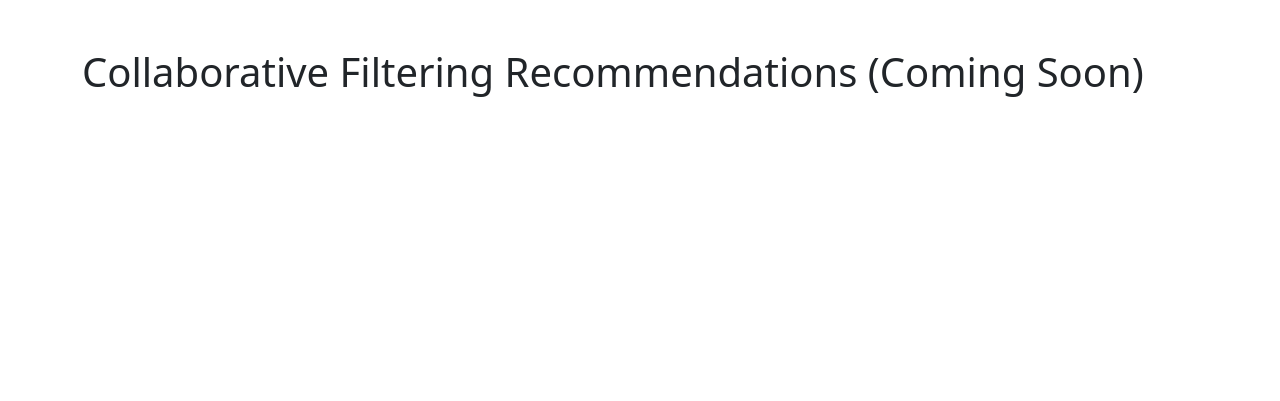
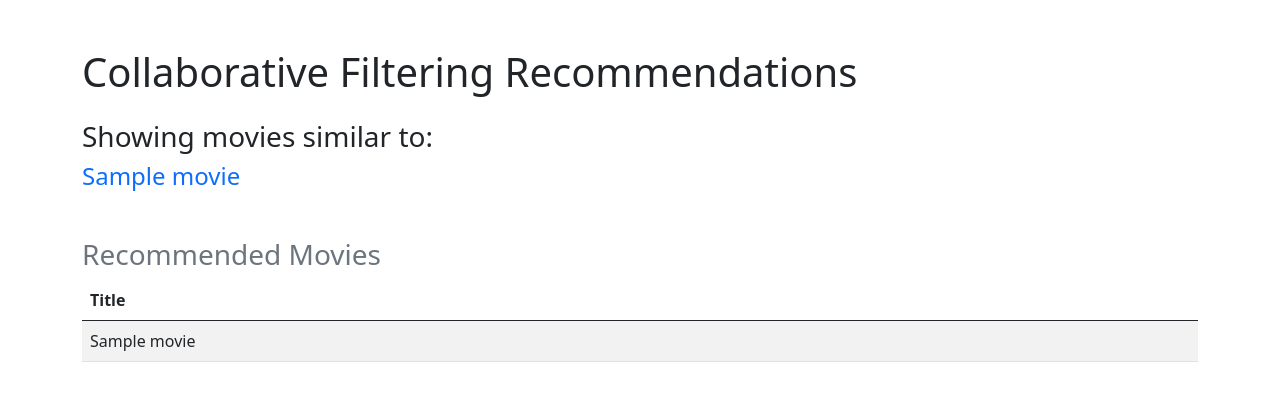
Before and after one commit to kalinpetrovbg/Movies-Recommendation-System, a FastAPI app: template templates/collaborative.html in a window 1280 px wide. Shown: the top 401 px of the page. Run offline with FastAPI, Linux system fonts and the light colour scheme; the template is opened without the code that fills it: most values are stand-ins (such as "Sample title", 1, 10 or a date in 2020); parts of the project's set-up code (start-up, migrations or seed data) failed here and were passed over.

Commit message:
adding collaborative endpoint (basis version)

```diff
--- a/main.py
+++ b/main.py
@@ -1,13 +1,17 @@
-from fastapi import FastAPI, Request
+from fastapi import FastAPI, Request, HTTPException
 from fastapi.templating import Jinja2Templates
 from starlette.responses import HTMLResponse
+
+from collaborative_based import CollaborativeBased
 from popularity_based import PriorityBased
 import uvicorn
-from models.models import Movie
+from models.models import Movie, CollaborativeModel
 
 movies = PriorityBased("data/movies.csv")
 movies.load_data()
 movies.calculate_weighted_ratings()
+
+collaboratives = CollaborativeBased("data/movies.csv")  # Todo
 
 templates = Jinja2Templates(directory="templates")
 app = FastAPI()
@@ -18,7 +22,9 @@ async def home(request: Request):
     return templates.TemplateResponse("home.html", {"request": request})
 
 
-@app.get("/popularity", response_class=HTMLResponse, tags=["view"])
+@app.get(
+    "/popularity", response_class=HTMLResponse, tags=["view"], include_in_schema=False
+)
 async def popularity(request: Request):
     movies_data = movies.get_movies_data()
     return templates.TemplateResponse(
@@ -31,19 +37,39 @@ async def popularity_api():
     return movies.get_movies_data()
 
 
-@app.get("/collaborative", response_class=HTMLResponse, deprecated=True, tags=["view"])
-async def collaborative(request: Request):
-    pass
+@app.get("/collaborative/{movie_name}", tags=["view"], include_in_schema=False)
+async def collaborative(request: Request, movie_name: str):
+    try:
+        movies_data = collaboratives.get_movies_data(movie_name, number_of_movies=10)
+    except IndexError:
+        raise HTTPException(status_code=404, detail=f"Movie '{movie_name}' not found.")
+    return templates.TemplateResponse(
+        "collaborative.html", {"request": request, "movies": movies_data}
+    )
 
 
 @app.get(
-    "/api/collaborative", response_model=list[Movie], deprecated=True, tags=["api"]
+    "/api/collaborative/{movie_name}",
+    response_model=list[CollaborativeModel],
+    tags=["api"],
 )
-async def collaborative_api():
-    return []
+async def collaborative_api(movie_name: str):
+    try:
+        coll_movies = collaboratives.get_movies_api_data(
+            movie_name, number_of_movies=10
+        )
+    except IndexError:
+        raise HTTPException(status_code=404, detail=f"Movie '{movie_name}' not found.")
+    return [CollaborativeModel(**movie) for movie in coll_movies]
 
 
-@app.get("/content", response_class=HTMLResponse, deprecated=True, tags=["view"])
+@app.get(
+    "/content",
+    response_class=HTMLResponse,
+    deprecated=True,
+    tags=["view"],
+    include_in_schema=False,
+)
 async def content(request: Request):
     pass
 
--- a/models/models.py
+++ b/models/models.py
@@ -1,7 +1,12 @@
 from pydantic import BaseModel
 
 class Movie(BaseModel):
+    id: int
     title: str
     vote_count: int
     vote_average: float
     weighted_rating: float
+
+class CollaborativeModel(BaseModel):
+    id: int
+    title: str
--- a/templates/collaborative.html
+++ b/templates/collaborative.html
@@ -8,7 +8,26 @@
 </head>
 <body>
     <div class="container mt-5">
-        <h1>Collaborative Filtering Recommendations (Coming Soon)</h1>
+        <h1 class="mb-4">Collaborative Filtering Recommendations</h1>
+        <div class="mb-5">
+            <h3>Showing movies similar to:</h3>
+            <h4 class="text-primary">{{ movies[0] }}</h4>
+        </div>
+        <h3 class="text-secondary">Recommended Movies</h3>
+        <table class="table table-striped table-hover">
+            <thead>
+                <tr>
+                    <th>Title</th>
+                </tr>
+            </thead>
+            <tbody>
+                {% for movie in movies[1:] %}
+                <tr>
+                    <td>{{ movie }}</td>
+                </tr>
+                {% endfor %}
+            </tbody>
+        </table>
     </div>
 </body>
 </html>
--- a/templates/home.html
+++ b/templates/home.html
@@ -17,14 +17,14 @@
         <h4>Web Interface Endpoints</h4>
         <ul>
             <li><a href="/popularity">Popularity-Based Recommendations</a></li>
-            <li><a href="/collaborative">Collaborative Filtering (Coming Soon)</a></li>
+            <li><a href="/collaborative/Kung Fu Panda 3">Collaborative Filtering</a> (Sample: "Kung Fu Panda 3")</li>
             <li><a href="/content">Content-Based Recommendations (Coming Soon)</a></li>
         </ul>
 
         <h4>API Endpoints</h4>
         <ul>
             <li><a href="/api/popularity">/api/popularity</a> - Get popularity-based recommendations in JSON format</li>
-            <li><a href="/api/collaborative">/api/collaborative</a> - Get collaborative filtering recommendations (Coming Soon)</li>
+            <li><a href="/api/collaborative">/api/collaborative</a> - Get collaborative filtering recommendations</li>
             <li><a href="/api/content">/api/content</a> - Get content-based recommendations (Coming Soon)</li>
         </ul>
 
--- a/templates/popularity.html
+++ b/templates/popularity.html
@@ -9,9 +9,10 @@
 <body>
     <div class="container mt-5">
         <h1>Top Movies by Weighted Rating</h1>
-        <table class="table table-striped">
+        <table class="table table-striped table-hover">
             <thead>
                 <tr>
+                    <th>ID</th>
                     <th>Title</th>
                     <th>Vote Count</th>
                     <th>Average Vote</th>
@@ -21,6 +22,7 @@
             <tbody>
                 {% for movie in movies %}
                 <tr>
+                    <td>{{ movie['id'] }}</td>
                     <td>{{ movie['title'] }}</td>
                     <td>{{ movie['vote_count'] }}</td>
                     <td>{{ movie['vote_average'] }}</td>
```
Also changed, not shown: collaborative_based.py (added, +40 -0 lines), data/collaborative.csv (added, +6 -0 lines).
